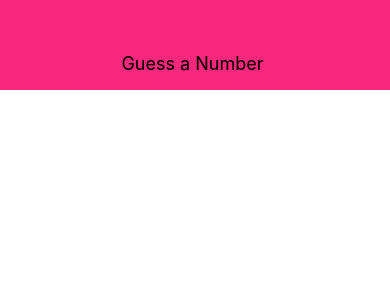
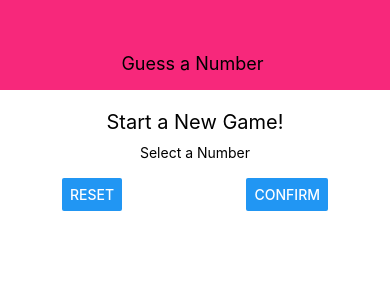
Before and after one commit to wheelsa/rn-guess-number, a React Native app: screen / in a window 390 px wide. Shown: the top 300 px of the page. Built offline with nearby package versions, Linux system fonts and the light colour scheme.

Commit message:
StartGameScreen layed out with initial styling

```diff
--- a/App.js
+++ b/App.js
@@ -1,18 +1,20 @@
 import React from 'react';
 import { StyleSheet, View } from 'react-native';
 import Header from './components/Header';
+import StartGameScreen from './screens/StartGameScreen';
 
 export default function App() {
   return (
-    <View styles={styles.screen} >
+    <View style={styles.screen} >
       <Header title="Guess a Number" />
+      <StartGameScreen />
     </View>
   );
 }
 
 const styles = StyleSheet.create({
   screen: {
-    flex: 1
+    flex: 1,
   }
 });
 //occup full screen as root element
--- /dev/null
+++ b/screens/StartGameScreen.js
@@ -0,0 +1,43 @@
+import React from "react";
+import { View, Text, StyleSheet, TextInput, Button } from "react-native";
+
+const StartGameScreen = (props) => {
+  return (
+    <View style={styles.screen}>
+      <Text style={styles.title}>Start a New Game!</Text>
+      <View style={styles.inputContainer}>
+        <Text>Select a Number</Text>
+        <TextInput />
+        <View style={styles.buttonContainer}>
+          <Button title="Reset" onPress={() => {}} />
+          <Button title="Confirm" onPress={() => {}} />
+        </View>
+      </View>
+    </View>
+  );
+};
+
+const styles = StyleSheet.create({
+  screen: {
+    flex: 1,
+    padding: 10,
+    alignItems: "center",
+  },
+  inputContainer: {
+    width: 300,
+    maxWidth: "80%",
+    alignItems: 'center'
+  },
+  buttonContainer: {
+    flexDirection: "row",
+    width: "100%",
+    justifyContent: "space-between",
+    paddingHorizontal: 15,
+  },
+  title: {
+    fontSize: 20,
+    marginVertical: 10,
+  },
+});
+
+export default StartGameScreen;
```
